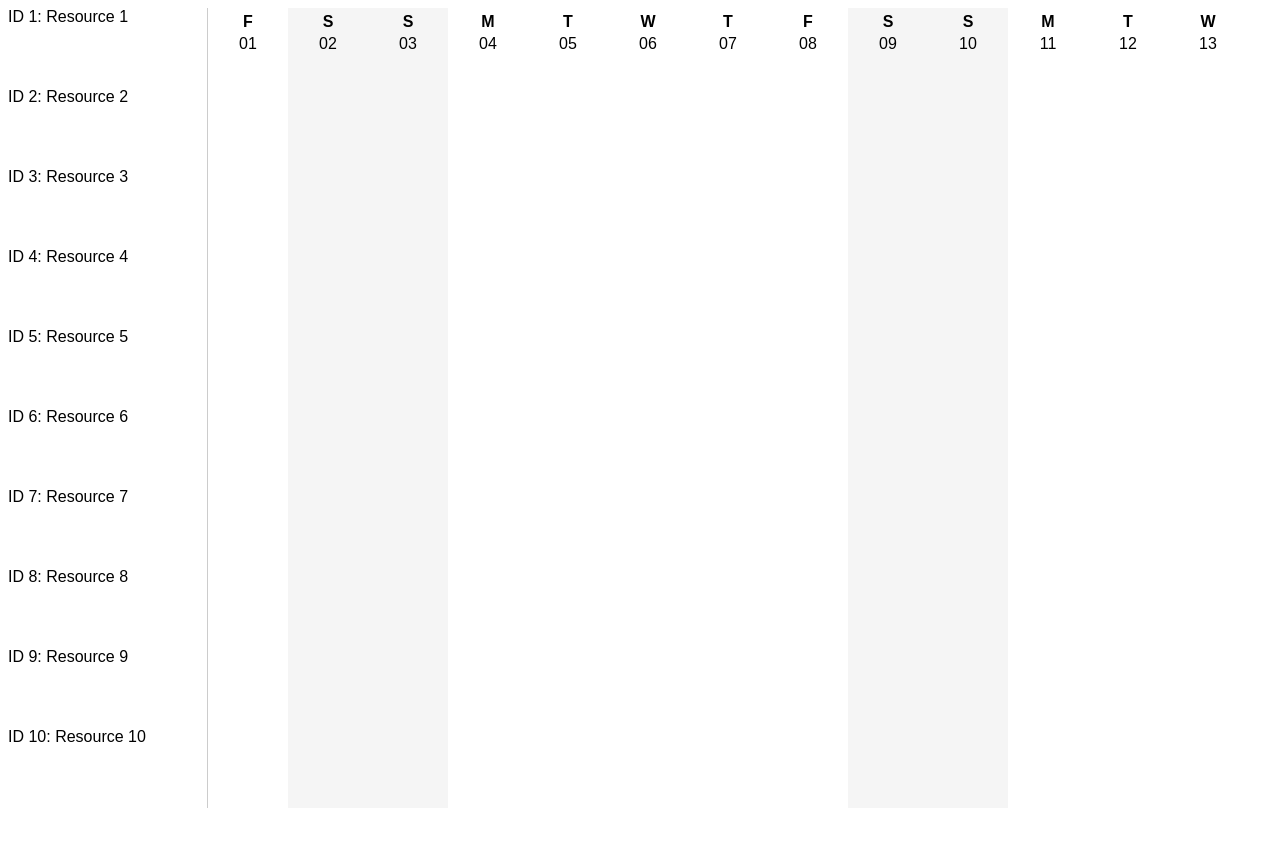
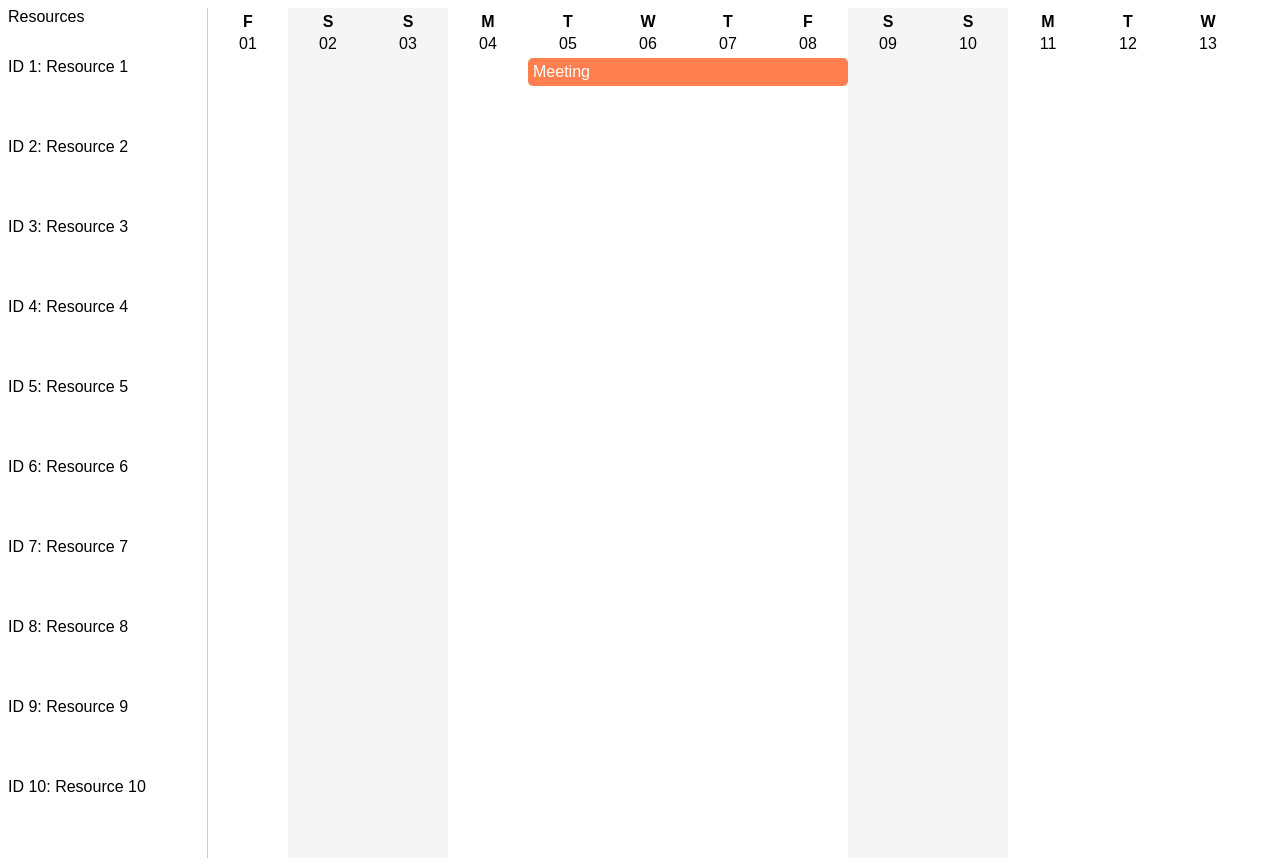
Before and after one commit to tjFogarty/vue-timeline, a Vue app: page / in a window 1280 px wide. Before the commit the page ends 816 px from the top, so only its background shows below. Built offline with nearby package versions, Linux system fonts and the light colour scheme.

Commit message:
Renders events to the canvas

```diff
--- a/src/App.vue
+++ b/src/App.vue
@@ -1,6 +1,6 @@
 <template>
   <div>
-  <TimelineView :resources="resources">
+    <TimelineView :resources="resources" :events="events">
       <template #resource="{ item }">
         <div>ID {{ item.id }}: {{ item.name }}</div>
       </template>
@@ -9,6 +9,12 @@
 </template>
 
 <script setup>
+/**
+ * The concept of this timeline component is to have everything positioned
+ * based on the provided dimensions.
+ *
+ * It's possible, then, to place anything anywhere on the grid.
+ */
 import TimelineView from './components/TimelineView/TimelineView.vue';
 
 const resources = Array.from({ length: 10 }).map((_, i) => {
@@ -17,4 +23,8 @@ const resources = Array.from({ length: 10 }).map((_, i) => {
     name: 'Resource ' + (i + 1),
   }
 });
+
+const events = [
+  { id: 1, name: 'Meeting', type: 'task', startDate: '2022-04-05', endDate: '2022-04-08', resourceId: 1 }
+];
 </script>
--- a/src/components/TimelineView/TimelineView.vue
+++ b/src/components/TimelineView/TimelineView.vue
@@ -10,6 +10,10 @@
       <DatesHeader />
 
       <WeekendIndicators />
+
+      <div v-for="event in events" :key="event.id" class="event" :style="getEventPositionStyles(event)">
+        {{ event.name }}
+      </div>
     </div>
   </div>
 </template>
@@ -41,23 +45,41 @@ const props = defineProps({
   resourceHeight: {
     type: Number,
     default: 80,
+  },
+  headerHeight: {
+    type: Number,
+    default: 50,
   }
 })
 
-const { timelineWidth, container, weekendOccurences } = provideTimeline({
+const { timelineWidth, container, eventPositions } = provideTimeline({
   resources: props.resources,
   events: props.events,
   columnWidth: props.columnWidth,
   resourceWidth: props.resourceWidth,
-  resourceHeight: props.resourceHeight
+  resourceHeight: props.resourceHeight,
+  headerHeight: props.headerHeight,
 });
 
 const timelineWidthPx = computed(() => {
   return `${timelineWidth.value}px`;
 })
+
+function getEventPositionStyles(event) {
+  const position = eventPositions.value[event.id];
+  return `top: ${position.top}px; left: ${position.left}px; width: ${position.width}px`;
+}
 </script>
 
 <style scoped>
+.event {
+  position: absolute;
+  background: coral;
+  color: white;
+  border-radius: 5px;
+  padding: 5px;
+}
+
 .timeline-container {
   width: 100%;
   position: relative;
--- a/src/components/TimelineView/components/DatesHeader.vue
+++ b/src/components/TimelineView/components/DatesHeader.vue
@@ -14,10 +14,13 @@
 <script setup>
 import { computed } from 'vue';
 import { useCurrentTimeline } from '../composables/useTimeline';
-const { dates, columnWidth } = useCurrentTimeline();
+const { dates, columnWidth, headerHeight } = useCurrentTimeline();
 
 const columnWidthPx = computed(() => {
   return `${columnWidth}px`;
+});
+const headerHeightPx = computed(() => {
+  return `${headerHeight}px`;
 });
 </script>
 
@@ -25,6 +28,8 @@ const columnWidthPx = computed(() => {
 .date-list {
   display: flex;
   list-style: none;
+  height: v-bind(headerHeightPx);
+  overflow: hidden;
   margin: 0;
   padding: 0;
 }
--- a/src/components/TimelineView/components/Resources.vue
+++ b/src/components/TimelineView/components/Resources.vue
@@ -1,32 +1,47 @@
 <template>
-  <ul class="resource-list">
-    <li v-for="resource in resources" :key="resource.id" class="resource-item">
-      <slot name="resource" v-bind="{ item: resource }" />
-    </li>
-  </ul>
+  <div class="resources">
+    <div class="resource-header">
+      Resources
+    </div>
+    <ul class="resource-list">
+      <li v-for="resource in resources" :key="resource.id" class="resource-item">
+        <slot name="resource" v-bind="{ item: resource }" />
+      </li>
+    </ul>
+  </div>
 </template>
 
 <script setup>
 import { computed } from 'vue';
 import { useCurrentTimeline } from '../composables/useTimeline';
 
-const { resources, resourceWidth, resourceHeight } = useCurrentTimeline();
+const { resources, resourceWidth, resourceHeight, headerHeight } = useCurrentTimeline();
 
-const resourceWidthPx = computed(() =>{
+const resourceWidthPx = computed(() => {
   return `${resourceWidth}px`;
 });
 const resourceHeightPx = computed(() => {
   return `${resourceHeight}px`;
 });
+const headerHeightPx = computed(() => {
+  return `${headerHeight}px`;
+});
 </script>
 
 <style scoped>
-.resource-list {
+.resources {
   position: sticky;
+  left: 0;
+  width: v-bind(resourceWidthPx);
   background-color: white;
   border-right: 1px solid #ccc;
-  width: v-bind(resourceWidthPx);
-  left: 0;
+}
+
+.resource-header {
+  height: v-bind(headerHeightPx);
+}
+
+.resource-list {
   list-style: none;
   margin: 0;
   padding: 0;
--- a/src/components/TimelineView/composables/useTimeline.js
+++ b/src/components/TimelineView/composables/useTimeline.js
@@ -6,7 +6,14 @@ const today = new Date();
 const startOfLastMonth = new DateTime(today).minus({ month: 1 }).startOf('month');
 const endOfNextMonth = new DateTime(today).plus({ month: 1 }).endOf('month');
 
-export default function useTimeline({ resources, events, columnWidth, resourceWidth, resourceHeight }) {
+export default function useTimeline({
+  resources,
+  events,
+  columnWidth,
+  resourceWidth,
+  resourceHeight,
+  headerHeight,
+}) {
   const container = ref(null);
   const scrollLeft = ref(0);
   const isMovingForwards = ref(false);
@@ -43,6 +50,30 @@ export default function useTimeline({ resources, events, columnWidth, resourceWi
       return null;
     }).filter((d) => d !== null);
   });
+  const eventPositions = computed(() => {
+    const positions = {};
+    events.forEach((event) => {
+      // find left pos based on date
+      const start = DateTime.fromFormat(event.startDate, 'y-MM-dd');
+      const end = DateTime.fromFormat(event.endDate, 'y-MM-dd');
+      const dateIndex = dates.value.findIndex((d) => d.valueOf() === start.valueOf());
+
+      if (dateIndex !== -1) {
+        const leftPos = (dateIndex * columnWidth) + resourceWidth;
+        const resourceIndex = resources.findIndex((r) => r.id === event.resourceId);
+        const topPos = headerHeight + (resourceIndex * resourceHeight);
+        const { days } = end.diff(start, 'days').toObject();
+
+        positions[event.id] = {
+          left: leftPos,
+          top: topPos,
+          width: (days + 1) * columnWidth,
+        };
+      }
+    });
+
+    return positions;
+  });
 
   function handleScroll(event) {
     const scrollLeftVal = event.target.scrollLeft;
@@ -75,11 +106,13 @@ export default function useTimeline({ resources, events, columnWidth, resourceWi
     resources,
     events,
     dates,
+    weekendOccurences,
+    eventPositions,
     timelineWidth,
     columnWidth,
     resourceWidth,
     resourceHeight,
-    weekendOccurences,
+    headerHeight,
   };
 }
 
```
Also changed, not shown: src/components/HelloWorld.vue (deleted, +0 -40 lines). Lines whose indentation alone changed are shown as unchanged.
